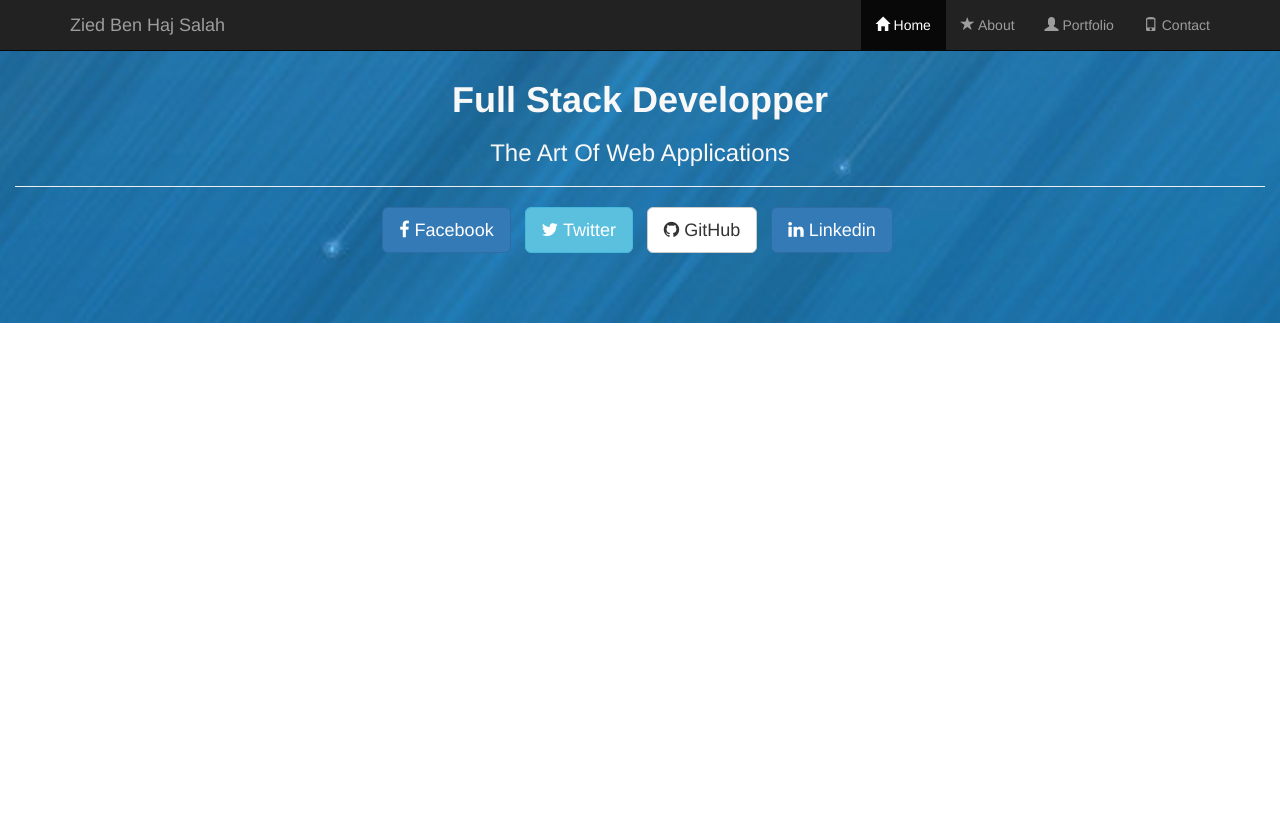
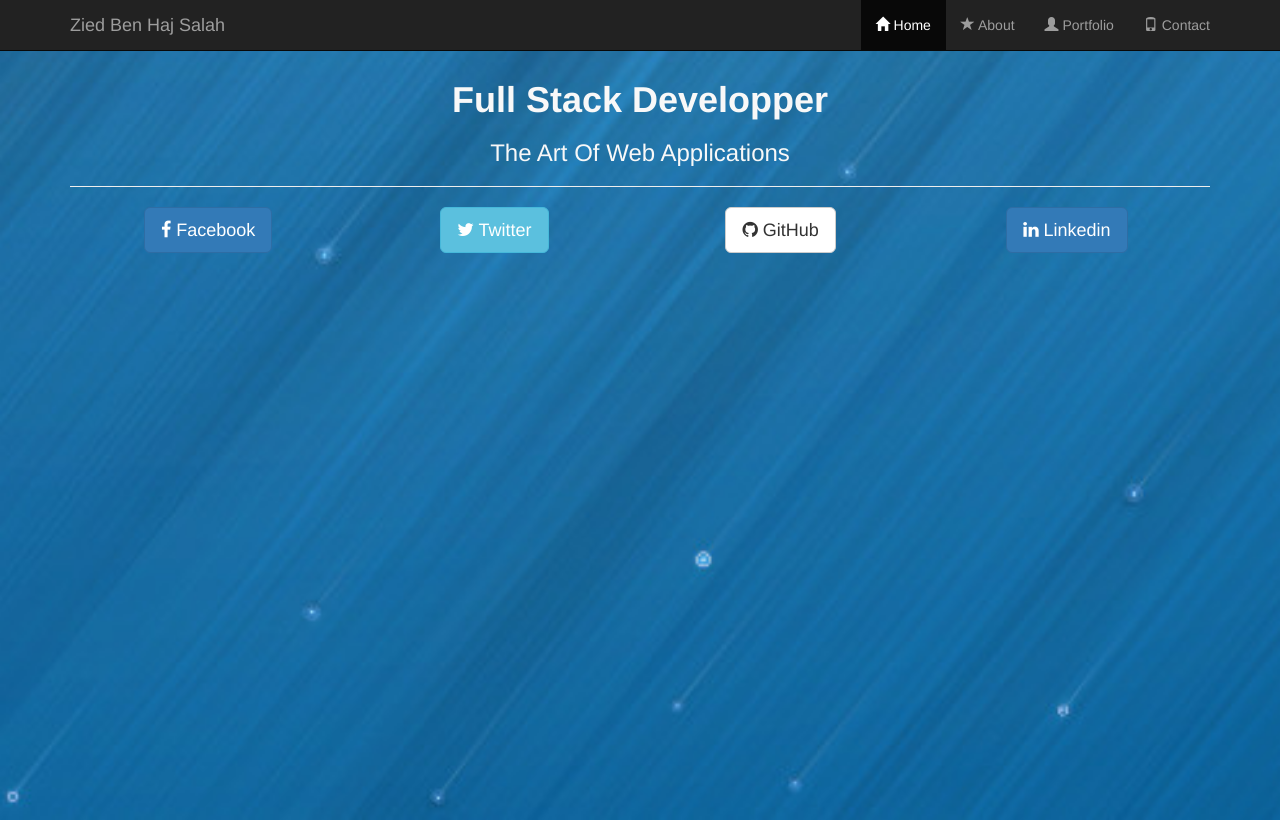
Before and after one commit to ziedhajsalah/portfolio, a website: page index.html in a window 1280 px wide. Drawn offline with nearby package versions, Linux system fonts and the light colour scheme.

Commit message:
fix header

```diff
--- a/index.html
+++ b/index.html
@@ -50,23 +50,23 @@
         </nav>
 
         <header>
-            <div class="container-fluid">
+            <div class="container">
                 <div class="row">
                     <div class="myheader col-lg-12">
                         <h1>Full Stack Developper</h1>
                         <h3>The Art Of Web Applications</h3>
                         <hr class="intro-devider">
                         <ul class="list-inline">
-                            <li>
+                            <li class="col-xs-12 col-md-3 list-soc">
                                 <button type="button" class="btn btn-primary btn-lg"><i class="fa fa-facebook"></i> Facebook</button>
                             </li>
-                            <li>
+                            <li class="col-xs-12 col-md-3 list-soc">
                                 <button type="button" class="btn btn-info btn-lg"><i class="fa fa-twitter"></i> Twitter</button>
                             </li>
-                            <li>
+                            <li class="col-xs-12 col-md-3 list-soc">
                                 <button type="button" class="btn btn-default btn-lg"><i class="fa fa-github"></i> GitHub</button>
                             </li>
-                            <li>
+                            <li class="col-xs-12 col-md-3 list-soc">
                                 <button type="button" class="btn btn-primary btn-lg"><i class="fa fa-linkedin"></i> Linkedin</button>
                             </li>
                         </ul>
@@ -75,5 +75,15 @@
             </div>
         </header>
 
+        <section id="about">
+            <div class="container">
+                <div class="row">
+                    <div class="">
+
+                    </div>
+                </div>
+            </div>
+        </section>
+
     </body>
 </html>
--- a/style.css
+++ b/style.css
@@ -14,4 +14,8 @@
 }
 .myheader{
     position: relative;
+    height: 700px;
 }
+.list-soc{
+    margin-bottom: 15px;
+}
```
